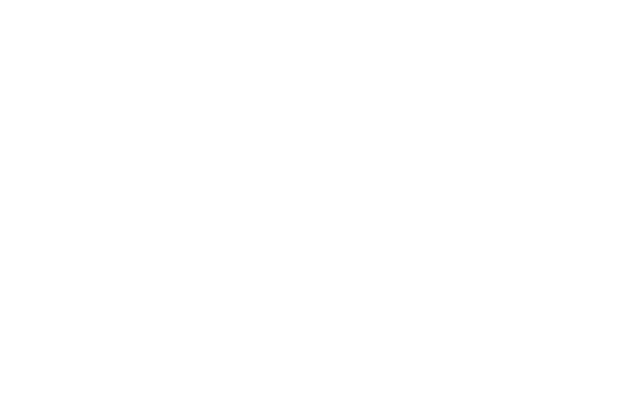
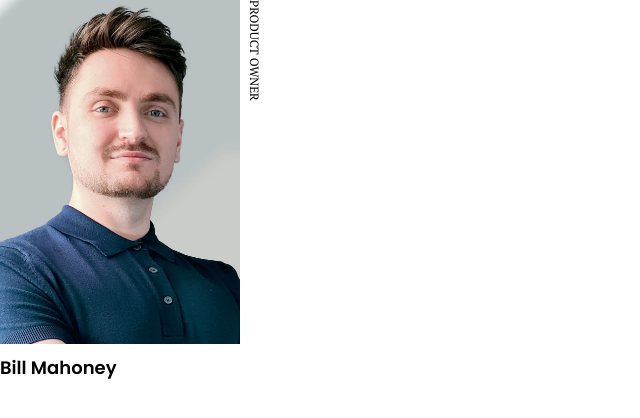
Before and after one commit to GavinITP/My-team-page, a plain HTML site: page index.html in a window 1280 px wide. Shown: the whole page, without its empty margins (0-640 px from the left). Drawn offline with Linux system fonts and the light colour scheme.

Commit message:
Create profile component.

```diff
--- a/css/styles.css
+++ b/css/styles.css
@@ -56,3 +56,38 @@ p {
     grid-template-columns: 1fr 1fr;
   }
 }
+
+/* Profile */
+.profile {
+  display: flex;
+  flex-wrap: wrap;
+}
+
+.profile__picture {
+  width: 100%;
+  max-width: 140px;
+  margin: 0 0.5rem 1rem 0;
+}
+
+.profile__job {
+  margin: 0;
+  font-size: 1rem;
+  font-family: "PT Serif", "Times New Roman", Times, serif;
+  text-transform: uppercase;
+  writing-mode: vertical-rl;
+}
+
+.profile__name {
+  margin: 0;
+  width: 100%;
+}
+
+@media screen and (min-width: 768px) {
+  .profile__picture {
+    max-width: 240px;
+  }
+
+  .profile__job {
+    font-size: 1.2rem;
+  }
+}
--- a/index.html
+++ b/index.html
@@ -14,5 +14,11 @@
     <link rel="stylesheet" href="css/styles.css" />
     <title>Document</title>
   </head>
-  <body></body>
+  <body>
+    <div class="profile">
+      <img class="profile__picture" src="images/photo1.png" alt="" />
+      <p class="profile__job">Product owner</p>
+      <h3 class="profile__name">Bill Mahoney</h3>
+    </div>
+  </body>
 </html>
```
Also changed, not shown: components/profile.html (added, +5 -0 lines), images/photo1.png (added), images/photo2.png (added), images/photo3.png (added), images/photo4.png (added), images/photo5.png (added), images/photo6.png (added).
